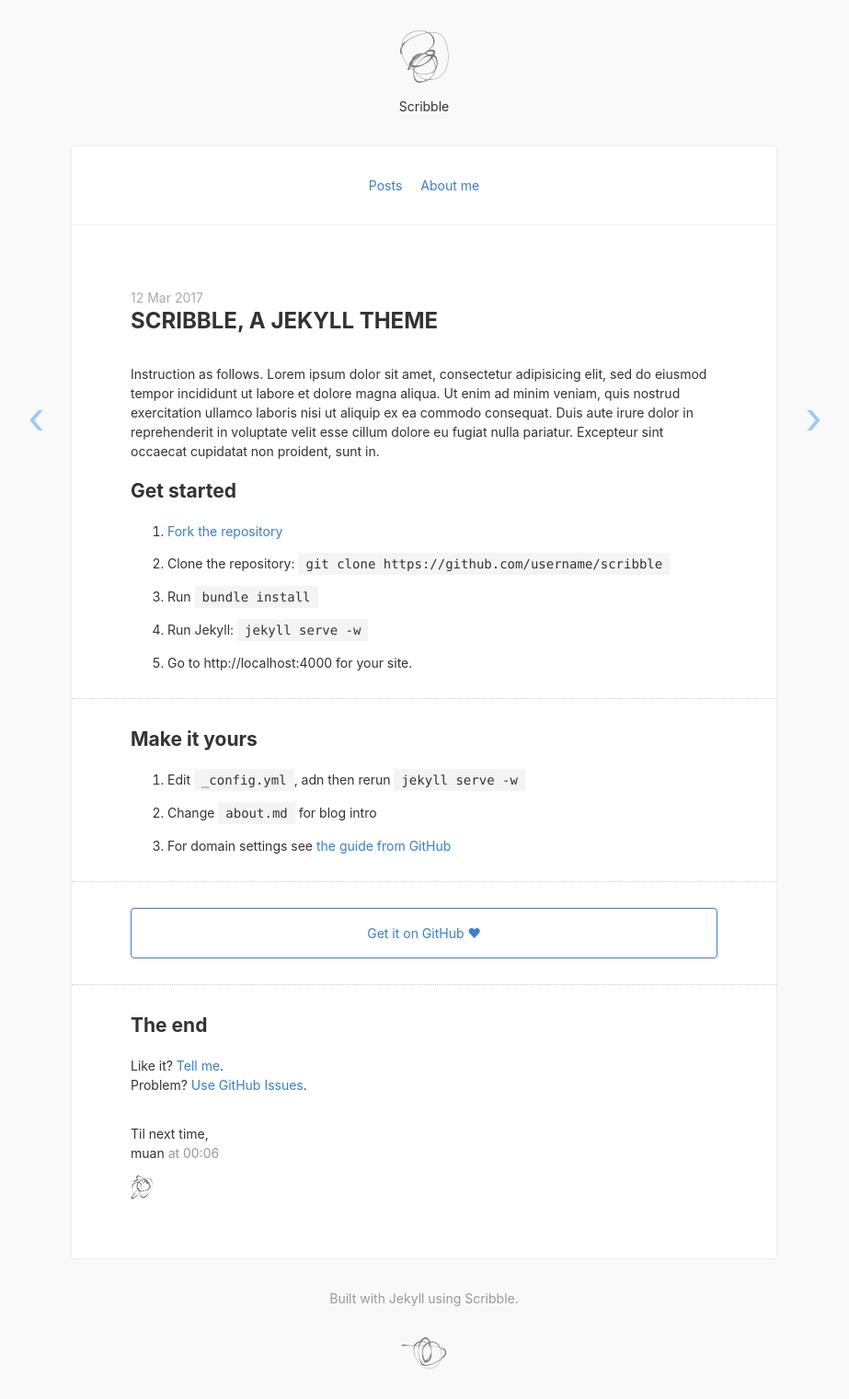
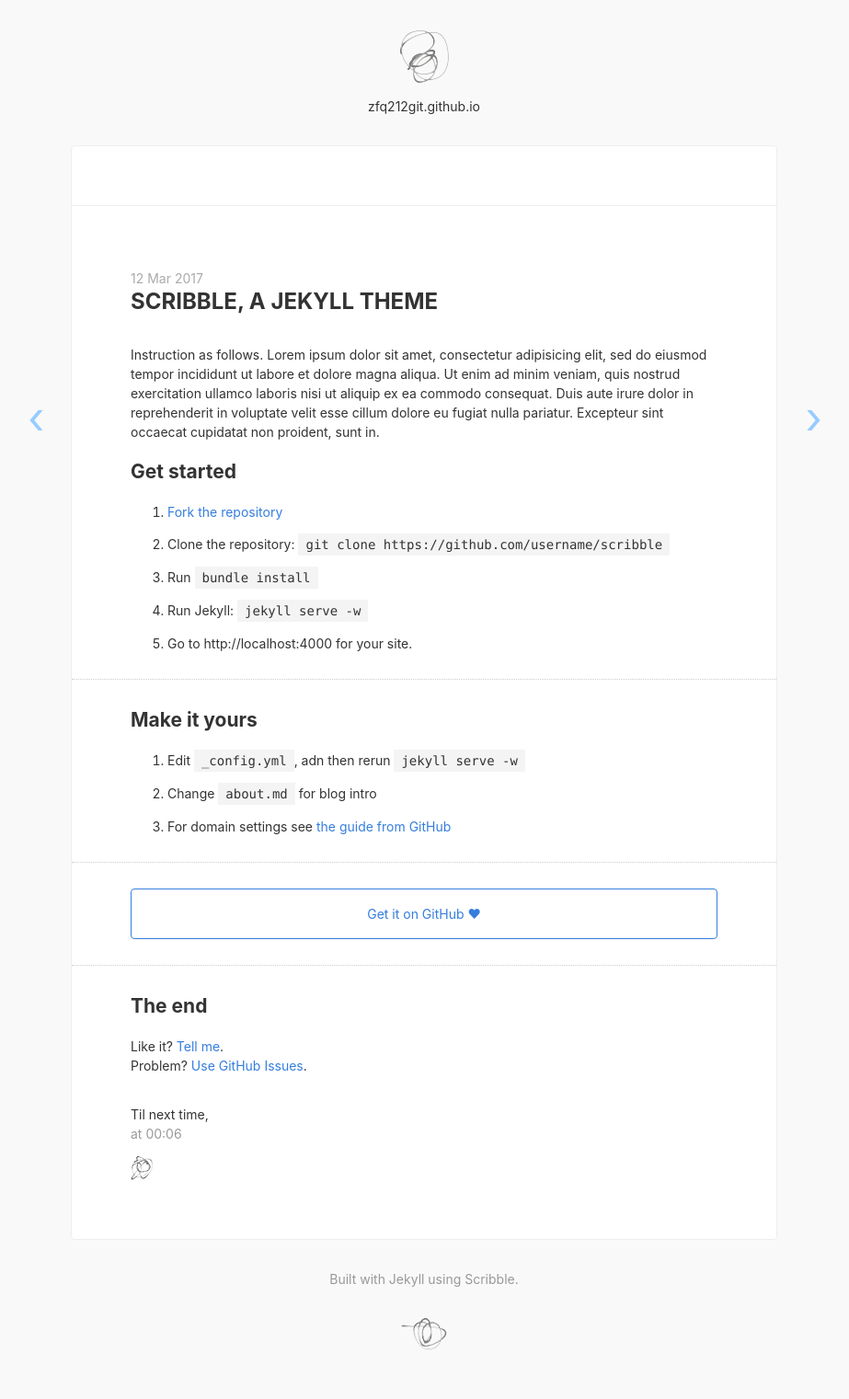
Before and after one commit to zfq212git/zfq212git.github.io, a Jekyll site: the page built from _posts/2017-03-12-scribble-the-jekyll-theme.md, in a window 1280 px wide. Shown: the whole page at 92% size, without its empty margins (179-1102 px from the left). Built offline with Jekyll 4.4.1, drawn with Linux system fonts in a browser that asks for light colours; nearby versions of some CDN libraries; our own code applies the rules of GitHub Pages for plain Markdown files; after the commit the page ends 1500 px from its top, so only the background shows below that; some of the changed lines change nothing that is shown.

Commit message:
Update _config.yml

```diff
--- a/_config.yml
+++ b/_config.yml
@@ -1,23 +1 @@
-# ----------- CONFIGURABLE START -----------
-title:            "Scribble"
-description:      "Such theme, very cool."
-url:              http://scribble.muan.co # Site url, without a slash at the end.
-signoff:          "muan" # Your name
-facebook_appid:   # APP ID for like button, remove from /_includes/share.html if unwanted.
-google_analytics: # Set tracking, remove from /javascripts/basic.js if unwanted.
-share:            false # Turn on twitter and facebook share buttons
-
-links:
-  - name:         Posts
-    url:          /
-    external:     false
-  - name:         About me
-    url:          /about
-    external:     false
-# ------------ CONFIGURABLE END ------------
-
-permalink:        /posts/:title
-defaults:
-  - values:
-      layout: "default"
 theme: jekyll-theme-architect
```
